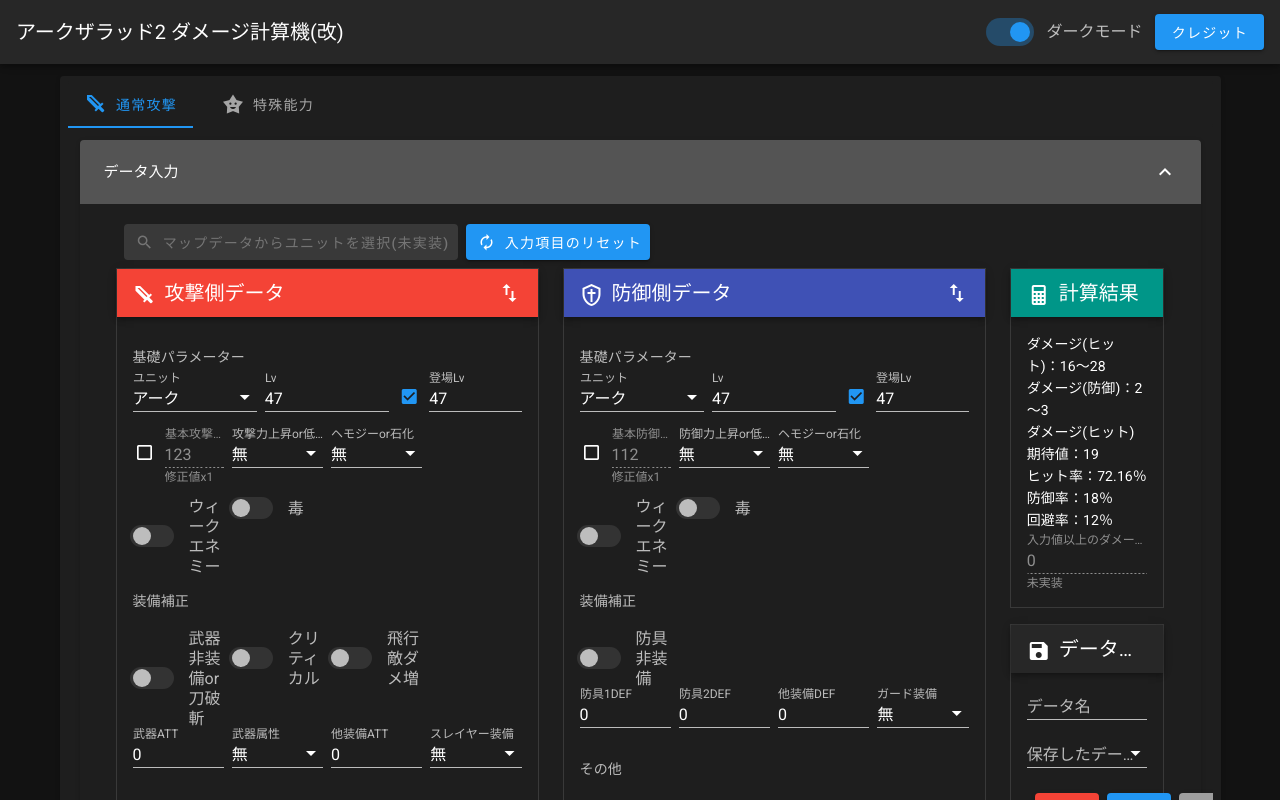
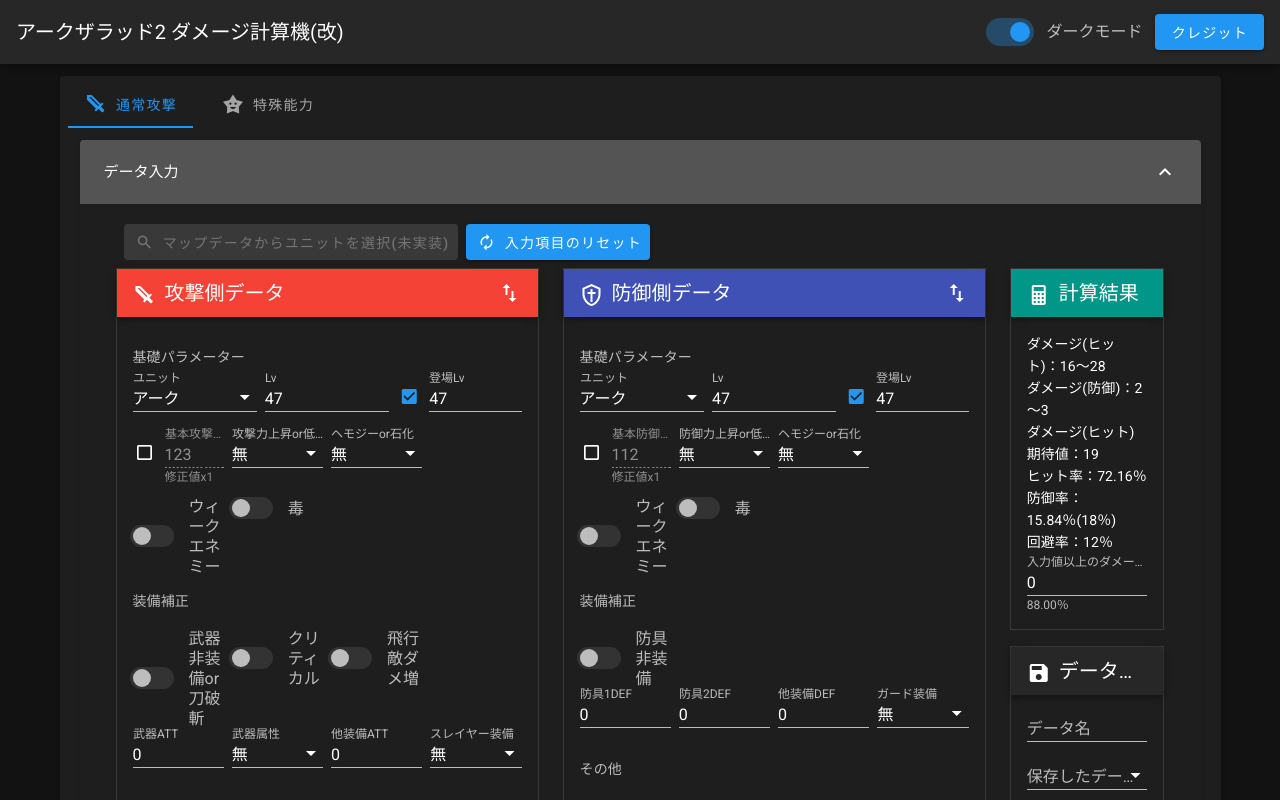
Before and after one commit to yagamuu/arc2_damage_calculator, a Vue app: page / in a window 1280 px wide. Shown: the top 800 px of the page. Built offline with nearby package versions, Linux system fonts and the light colour scheme.

Commit message:
ダメージ発生率実装(通常攻撃)、基本防御率、回避率が0の場合に0％にならない不具合を修正

```diff
--- a/src/components/NormalAttack/InputData.vue
+++ b/src/components/NormalAttack/InputData.vue
@@ -33,7 +33,7 @@
                 }}<br />
                 ダメージ(ヒット)期待値：{{ expected }}<br />
                 ヒット率：{{ hit.toFixed(2) }}％<br />
-                防御率：{{ guard }}％<br />
+                防御率：{{ guardActual }}％({{ guard }}％)<br />
                 回避率：{{ dodge }}％
               </p>
               <v-text-field
@@ -42,9 +42,8 @@
                 max="32767"
                 style="max-width:350px;"
                 label="入力値以上のダメージが発生する確率"
-                value="0"
-                disabled
-                messages="未実装"
+                v-model="damage"
+                :messages="damageProbabilityMessage"
                 dense
               ></v-text-field
             ></v-card-text>
@@ -118,6 +117,7 @@
   dataName = "";
   snackbarText = "";
   snackbar = false;
+  damage = 0;
 
   mounted() {
     if (localStorage.getItem("normalAttack")) {
@@ -252,6 +252,9 @@
       this.sharedState.unitData.defense.unitName
     );
     const basicGuard = defenseUnitData.basicGuard;
+    if (basicGuard === 0) {
+      return 0;
+    }
     const guard =
       Math.floor((basicGuard * 100) / 16) +
       Math.trunc(
@@ -265,6 +268,10 @@
     return guard;
   }
 
+  get guardActual() {
+    return 100 * ((100 - this.dodge) / 100) * (this.guard / 100);
+  }
+
   get dodge() {
     if (this.sharedState.unitData.attack.charge > 0) {
       return 0;
@@ -274,6 +281,9 @@
       this.sharedState.unitData.defense.unitName
     );
     const basicDodge = defenseUnitData.basicDodge;
+    if (basicDodge === 0) {
+      return 0;
+    }
     const dodge =
       Math.floor((basicDodge * 100) / 16) +
       Math.trunc(
@@ -289,5 +299,32 @@
   get hit() {
     return 100 * ((100 - this.dodge) / 100) * ((100 - this.guard) / 100);
   }
+
+  get damageProbabilityMessage() {
+    const skillLv = this.sharedState.unitData.attack.isNoWeapon
+      ? 0
+      : this.sharedState.unitData.attack.weaponSkillLv;
+    const isCritical =
+      this.sharedState.unitData.attack.isCritical &&
+      !this.sharedState.unitData.attack.isNoWeapon;
+    const hit = this.hit / 100;
+    const guard = this.guardActual / 100;
+
+    let result = 0;
+    this.sharedState.damageResult.forEach((damageArray, index) => {
+      const skillPatternProbability =
+        calc.skillPatternProbability(skillLv, index, isCritical) / 100;
+      damageArray.forEach(damage => {
+        result +=
+          this.damage <= damage ? (skillPatternProbability / 6) * hit : 0;
+        result +=
+          this.damage <= Math.ceil(damage * 0.1)
+            ? (skillPatternProbability / 6) * guard
+            : 0;
+      });
+    });
+
+    return (result * 100).toFixed(2) + "％";
+  }
 }
 </script>
```
Also changed, not shown: 5 other files (tests, documents, lock files or other folders).
